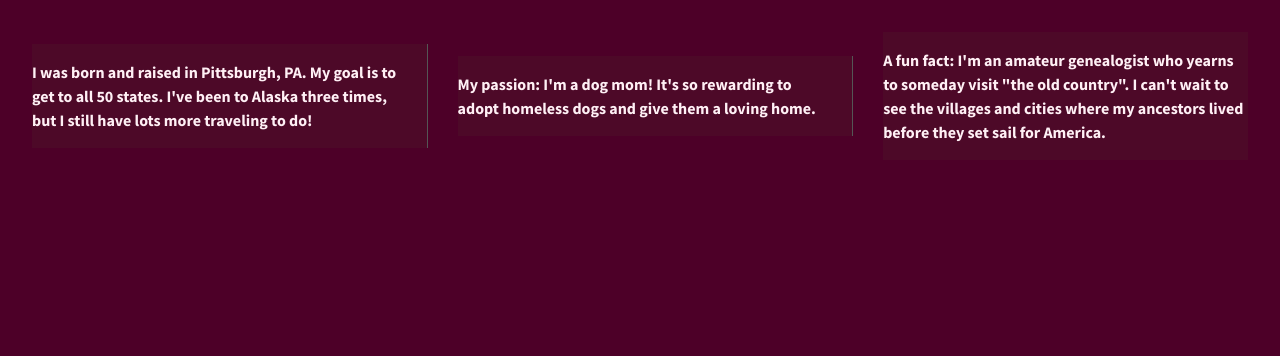
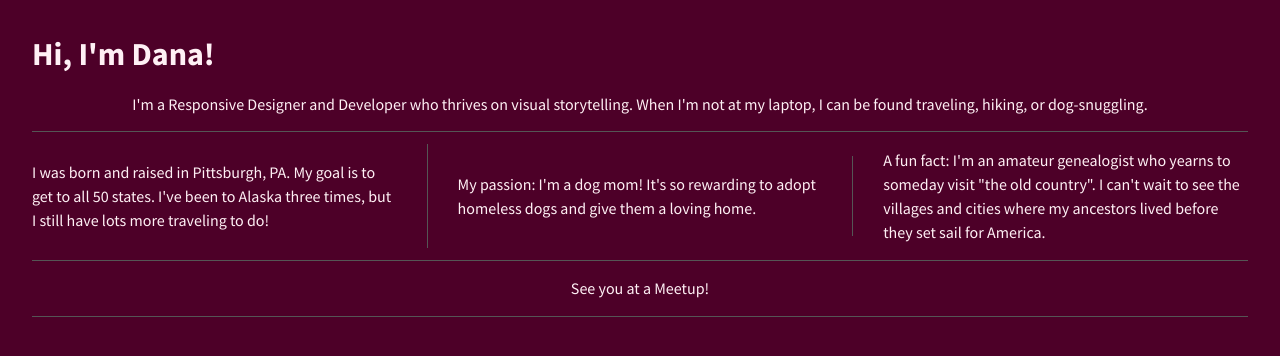
Before and after one commit to DanaSofPA/7.01-206-divs-flexbox-starter, a plain HTML site: page index.html in a window 1280 px wide. Drawn offline with nearby package versions, Linux system fonts and the light colour scheme.

Commit message:
added header, main, footer

```diff
--- a/css/main.css
+++ b/css/main.css
@@ -106,7 +106,7 @@ html {
 body {
   color: LavenderBlush;
   font-family: 'Source Sans Pro', sans-serif;
-  font-weight: 700;
+  font-weight: 400;
   padding: 2em;
   height: 100%;
 }
@@ -118,17 +118,36 @@ body {
   align-items: center;
 }
 
+header {
+  font-weight: 700;
+  font-size: 2em;
+  display: flex;
+  width: 100%;
+  justify-content: flex-start;
+}
+
+main, footer {
+  display:flex;
+  justify-content: center;
+  align-items: center;
+  width: 100%;
+  flex-flow: row;
+  border-bottom: 1px solid #555;
+}
+
 .div-1, .div-2, .div-3 {
   display: flex;
   justify-content: center;
   align-items: center;
   line-height: 1.5em;
   font-size: 1em;
-  background-color: #4d0928;
   /*width: 30%;*/
   height: auto;
 }
 
+footer {
+  border-top: 1px solid #555;
+}
 
 /* ==========================================================================
    Helper classes
--- a/index.html
+++ b/index.html
@@ -21,6 +21,10 @@
             <p class="browserupgrade">You are using an <strong>outdated</strong> browser. Please <a href="http://browsehappy.com/">upgrade your browser</a> to improve your experience.</p>
         <![endif]-->
 
+        <header> Hi, I'm Dana! </header>
+        <main>
+          <p> I'm a Responsive Designer and Developer who thrives on visual storytelling. When I'm not at my laptop, I can be found traveling, hiking, or dog-snuggling.</p>
+        </main>
         <section class="wrapper">
             <div class="div-1">
                 <p> I was born and raised in Pittsburgh, PA. My goal is to get to all 50 states. I've been to Alaska three times, but I still have lots more traveling to do!</p>
@@ -32,6 +36,9 @@
                 <p> A fun fact: I'm an amateur genealogist who yearns to someday visit "the old country". I can't wait to see the villages and cities where my ancestors lived before they set sail for America.</p>
             </div>
         </section>
+        <footer>
+          <p>See you at a Meetup!</p>
+        </footer>
 
         <script src="https://ajax.googleapis.com/ajax/libs/jquery/1.11.3/jquery.min.js"></script>
         <script>window.jQuery || document.write('<script src="js/vendor/jquery-1.11.3.min.js"><\/script>')</script>
```
